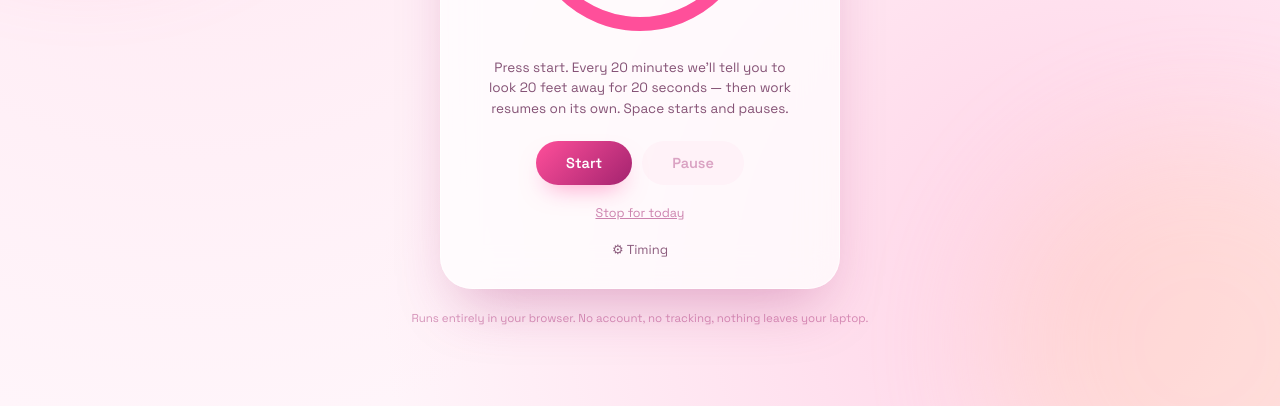
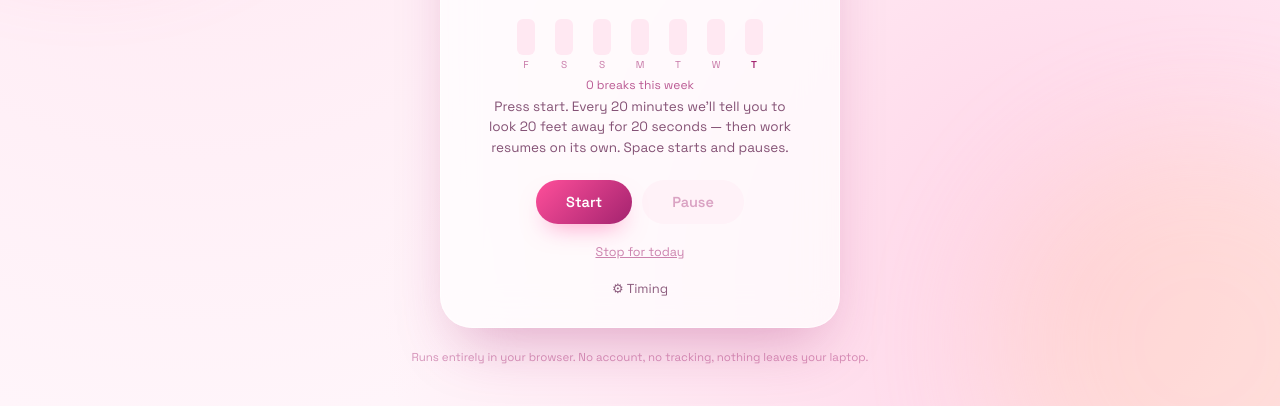
Before and after one commit to TrishaChetan/eye-break-timer, a plain HTML site: page index.html in a window 1280 px wide. Shown: the part 394-800 px from the top of the page. Drawn offline with Linux system fonts and the light colour scheme.

Commit message:
Add 7-day break history chart and streak
Each completed break updates a per-day history (local dates, last 60 days kept) in localStorage. Under the timer, a mini bar chart shows breaks for the last 7 days with today highlighted and per-day tooltips, plus the weekly total and a streak of consecutive days with at least one break.

```diff
--- a/app.js
+++ b/app.js
@@ -24,6 +24,8 @@ const els = {
   workInput: document.getElementById('workMinutes'),
   breakInput: document.getElementById('breakSeconds'),
   resetTiming: document.getElementById('resetTiming'),
+  weekBars: document.getElementById('weekBars'),
+  streak: document.getElementById('streak'),
 };
 
 const CIRCUMFERENCE = 2 * Math.PI * 108;
@@ -32,6 +34,7 @@ const STORAGE_KEYS = {
   stoppedDate: 'eyebreak_stopped_date',
   cycleCount: 'eyebreak_cycle_count',
   cycleDate: 'eyebreak_cycle_date',
+  history: 'eyebreak_history',   // {"2026-11-12": 9, ...} — last 60 days
   workMin: 'eyebreak_work_minutes',
   breakSec: 'eyebreak_break_seconds',
 };
@@ -108,6 +111,76 @@ function loadCycleCount() {
 function saveCycleCount(n) {
   localStorage.setItem(STORAGE_KEYS.cycleDate, todayStr());
   localStorage.setItem(STORAGE_KEYS.cycleCount, String(n));
+  recordHistory(n);
+}
+
+/* ---- 7-day history & streak ---- */
+
+function dayKey(d = new Date()) {
+  // local calendar date, not UTC
+  return `${d.getFullYear()}-${String(d.getMonth() + 1).padStart(2, '0')}-${String(d.getDate()).padStart(2, '0')}`;
+}
+
+function loadHistory() {
+  try {
+    const h = JSON.parse(safeGet(STORAGE_KEYS.history) || '{}');
+    return h && typeof h === 'object' ? h : {};
+  } catch (e) {
+    return {};
+  }
+}
+
+function recordHistory(count) {
+  const h = loadHistory();
+  h[dayKey()] = count;
+  const keep = Object.keys(h).sort().slice(-60);  // don't grow forever
+  const trimmed = {};
+  keep.forEach((k) => { trimmed[k] = h[k]; });
+  safeSet(STORAGE_KEYS.history, JSON.stringify(trimmed));
+  renderHistory();
+}
+
+function lastDays(n) {
+  const days = [];
+  for (let i = n - 1; i >= 0; i--) {
+    const d = new Date();
+    d.setHours(12, 0, 0, 0);
+    d.setDate(d.getDate() - i);
+    days.push(d);
+  }
+  return days;
+}
+
+// consecutive days (ending today, or yesterday if none yet today) with at least one break
+function streakDays(h) {
+  let streak = 0;
+  const d = new Date();
+  d.setHours(12, 0, 0, 0);
+  if (!h[dayKey(d)]) d.setDate(d.getDate() - 1);
+  while (h[dayKey(d)] > 0) {
+    streak += 1;
+    d.setDate(d.getDate() - 1);
+  }
+  return streak;
+}
+
+function renderHistory() {
+  if (!els.weekBars) return;
+  const h = loadHistory();
+  const days = lastDays(7);
+  const counts = days.map((d) => h[dayKey(d)] || 0);
+  const max = Math.max(3, ...counts);
+  els.weekBars.innerHTML = days.map((d, i) => {
+    const pct = Math.round((counts[i] / max) * 100);
+    const label = d.toLocaleDateString(undefined, { weekday: 'narrow' });
+    const full = d.toLocaleDateString(undefined, { weekday: 'long' });
+    const today = i === days.length - 1 ? ' is-today' : '';
+    return `<div class="day${today}" title="${full}: ${plural(counts[i], 'break')}">
+      <div class="bar"><span style="height:${pct}%"></span></div><small>${label}</small></div>`;
+  }).join('');
+  const total = counts.reduce((a, b) => a + b, 0);
+  const s = streakDays(h);
+  els.streak.textContent = `${plural(total, 'break')} this week` + (s > 1 ? ` · 🔥 ${s}-day streak` : '');
 }
 
 function isStoppedForToday() {
@@ -308,6 +381,7 @@ function togglePause() {
 /* ---- init ---- */
 
 loadTiming();
+renderHistory();
 remaining = WORK_SECONDS;
 els.hint.textContent = idleHint();
 cycles = loadCycleCount();
--- a/index.html
+++ b/index.html
@@ -43,6 +43,11 @@
       </div>
     </div>
 
+    <div class="week" aria-label="Breaks in the last 7 days">
+      <div id="weekBars" class="week-bars"></div>
+      <div id="streak" class="streak"></div>
+    </div>
+
     <p id="hint" class="hint">Press start. Every 20 minutes we'll tell you to look 20 feet away for 20 seconds — then work resumes on its own.</p>
 
     <div class="controls">
--- a/styles.css
+++ b/styles.css
@@ -314,3 +314,55 @@ body{
   color:inherit;
   background:#fff;
 }
+
+.week{
+  margin:14px auto 4px;
+  max-width:260px;
+}
+.week-bars{
+  display:flex;
+  justify-content:space-between;
+  align-items:flex-end;
+  gap:6px;
+  height:52px;
+}
+.week-bars .day{
+  flex:1;
+  display:flex;
+  flex-direction:column;
+  align-items:center;
+  gap:3px;
+  height:100%;
+}
+.week-bars .bar{
+  flex:1;
+  width:100%;
+  max-width:18px;
+  display:flex;
+  align-items:flex-end;
+  background:var(--pink-100);
+  border-radius:6px;
+  overflow:hidden;
+}
+.week-bars .bar span{
+  display:block;
+  width:100%;
+  background:var(--pink-400);
+  border-radius:6px;
+  min-height:0;
+  transition:height .4s ease;
+}
+.week-bars .is-today .bar span{ background:var(--pink-500); }
+.week-bars small{
+  font-size:10px;
+  color:var(--pink-700);
+  opacity:.6;
+}
+.week-bars .is-today small{ opacity:1; font-weight:600; }
+.streak{
+  margin-top:6px;
+  font-size:12px;
+  color:var(--pink-700);
+  opacity:.75;
+  text-align:center;
+}
```
Also changed, not shown: 1 other file.
